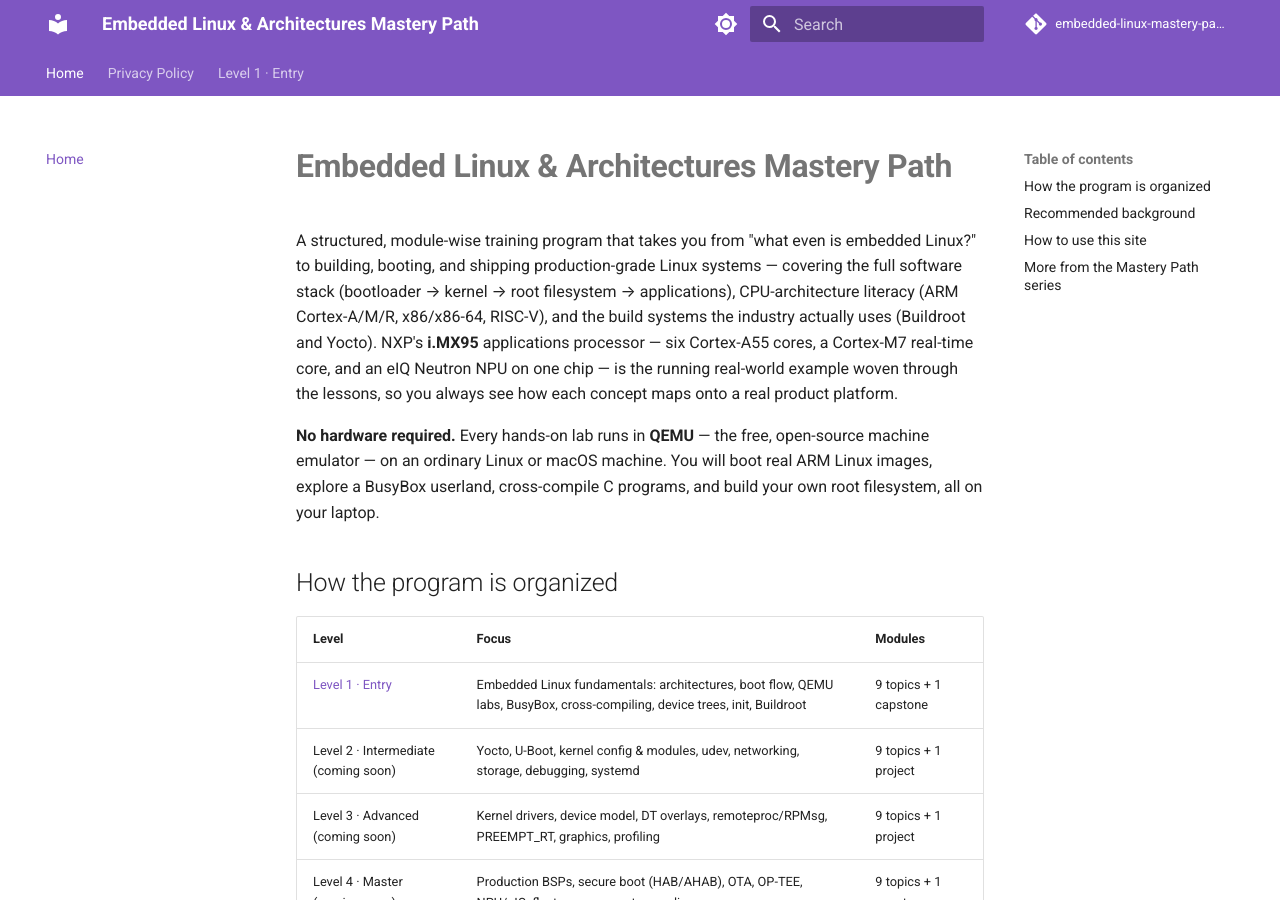
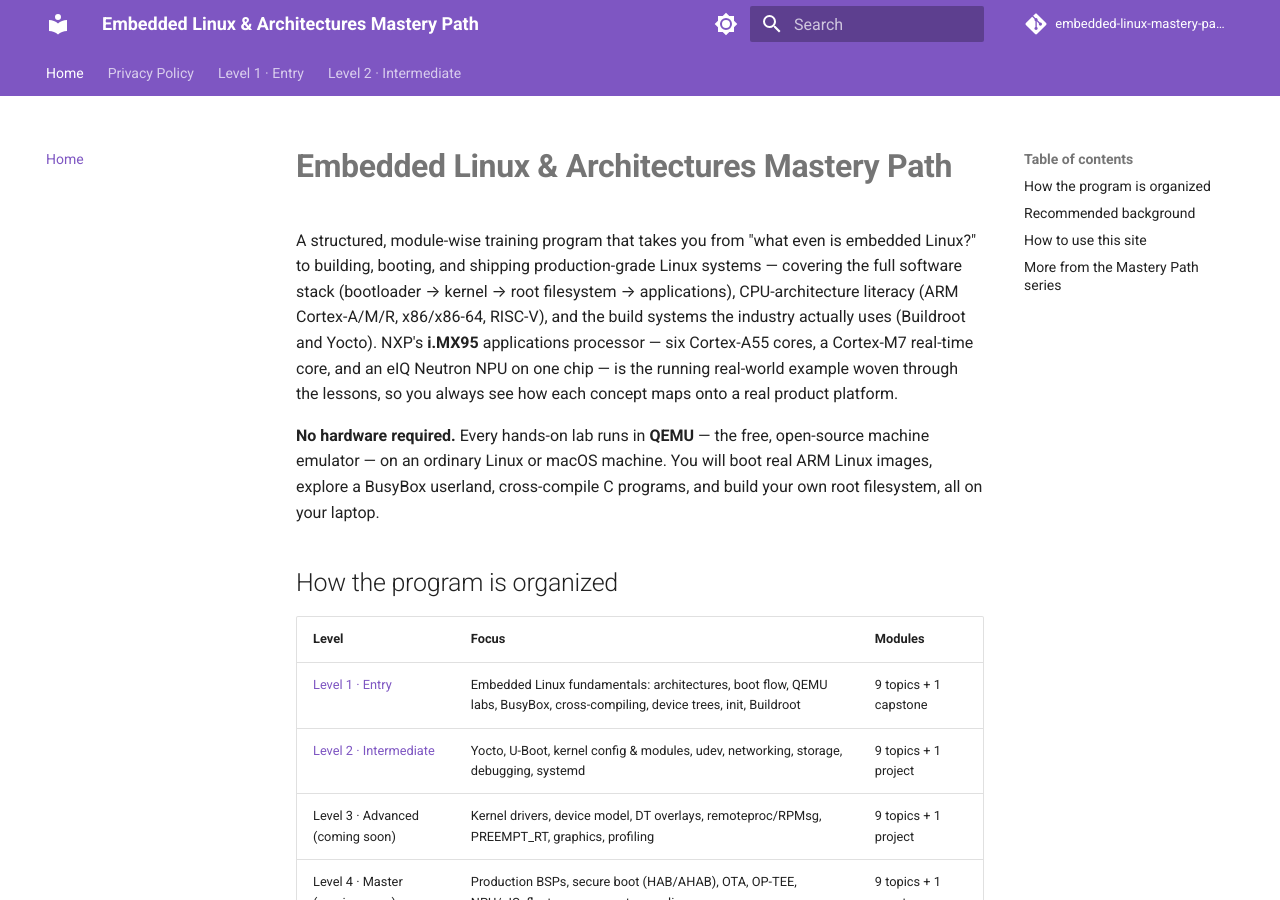
Before and after one commit to SIGILIPELLI/embedded-linux-mastery-path, an MkDocs documentation site: the page built from docs/index.md, in a window 1280 px wide and 900 px high. Built offline with MkDocs 1.6.1 and Material for MkDocs 9.7.7, drawn with Linux system fonts in a browser that asks for light colours; comment, search, counter and statistics services are not loaded; part of the change alters nothing that is shown.

Commit message:
Restore finished level(s) to nav/sitemap/homepage
Real content is now written for this level; lifting the interim
AdSense thin-content exclusion put in place while it was still stubs.

Co-Authored-By: Claude Opus 5 <noreply@anthropic.com>

```diff
--- a/docs/index.md
+++ b/docs/index.md
@@ -25,7 +25,7 @@ programs, and build your own root filesystem, all on your laptop.
 | Level | Focus | Modules |
 |-------|-------|---------|
 | [Level 1 · Entry](level-1/index.md) | Embedded Linux fundamentals: architectures, boot flow, QEMU labs, BusyBox, cross-compiling, device trees, init, Buildroot | 9 topics + 1 capstone |
-| Level 2 · Intermediate (coming soon) | Yocto, U-Boot, kernel config & modules, udev, networking, storage, debugging, systemd | 9 topics + 1 project |
+| [Level 2 · Intermediate](level-2/index.md) | Yocto, U-Boot, kernel config & modules, udev, networking, storage, debugging, systemd | 9 topics + 1 project |
 | Level 3 · Advanced (coming soon) | Kernel drivers, device model, DT overlays, remoteproc/RPMsg, PREEMPT_RT, graphics, profiling | 9 topics + 1 project |
 | Level 4 · Master (coming soon) | Production BSPs, secure boot (HAB/AHAB), OTA, OP-TEE, NPU/eIQ, fleet management, compliance | 9 topics + 1 capstone |
 
--- a/mkdocs.yml
+++ b/mkdocs.yml
@@ -62,8 +62,19 @@ nav:
       - "08 · Init Systems & Services": level-1/08-init-systems-services.md
       - "09 · Building a Rootfs with Buildroot": level-1/09-buildroot-rootfs.md
       - "10 · Capstone — Tiny Linux Appliance": level-1/10-capstone-appliance.md
+  - "Level 2 · Intermediate":
+      - Overview: level-2/index.md
+      - "01 · Yocto Fundamentals": level-2/01-yocto-fundamentals.md
+      - "02 · U-Boot Deep Dive": level-2/02-u-boot-deep-dive.md
+      - "03 · Kernel Configuration & Modules": level-2/03-kernel-config-modules.md
+      - "04 · udev & Device Management": level-2/04-udev-device-management.md
+      - "05 · Embedded Networking": level-2/05-embedded-networking.md
+      - "06 · Storage & Filesystems (UBI, overlayfs)": level-2/06-storage-filesystems.md
+      - "07 · Debugging & Tracing (gdbserver, strace)": level-2/07-debugging-tracing.md
+      - "08 · Read-Only Rootfs & Factory Reset": level-2/08-read-only-rootfs.md
+      - "09 · systemd Deep Dive": level-2/09-systemd-deep-dive.md
+      - "10 · Project — Custom Yocto Image for QEMU": level-2/10-project-yocto-qemu-image.md
 # --- auto-pruned stub levels (see AdSense low-value-content fix) ---
 exclude_docs: |
-  level-2/*.md
   level-3/*.md
   level-4/*.md
```
